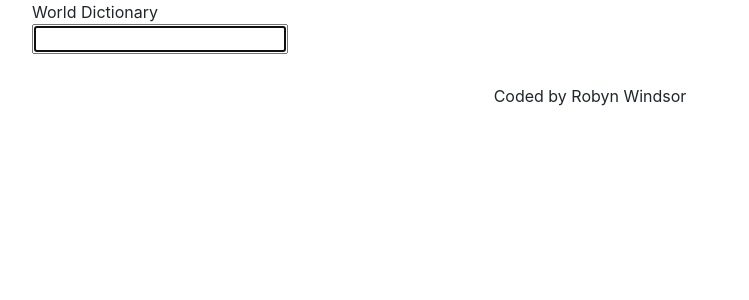
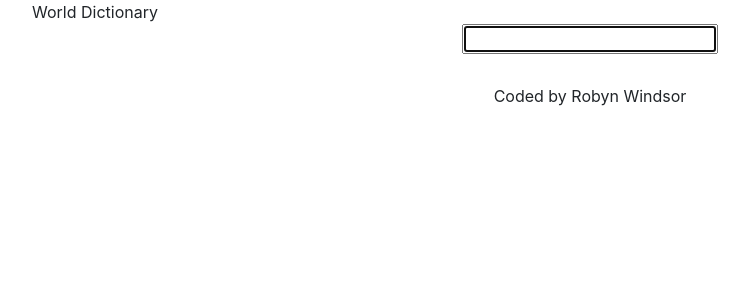
Before and after one commit to RobynWindsor/react-dictionary-application, a React (Create React App) app: page / in a window 1280 px wide. Shown: the top 300 px of the page, without its empty margins (50-799 px from the left). Built offline with nearby package versions, Linux system fonts and the light colour scheme.

Commit message:
Add: Added flexbox to Dictionary.css

```diff
--- a/src/Dictionary.css
+++ b/src/Dictionary.css
@@ -1,2 +1,4 @@
 .Dictionary {
+  display: flex;
+  justify-content: center;
 }
--- a/src/Dictionary.js
+++ b/src/Dictionary.js
@@ -7,7 +7,7 @@ export default function Dictionary() {
   let [keyword, setkeyword] = useState('');
 
   function handleResponse(response) {
-    // console.log(response.data);
+    console.log(response.data);
     console.log(response.data[0].meaning);
   }
 
```
